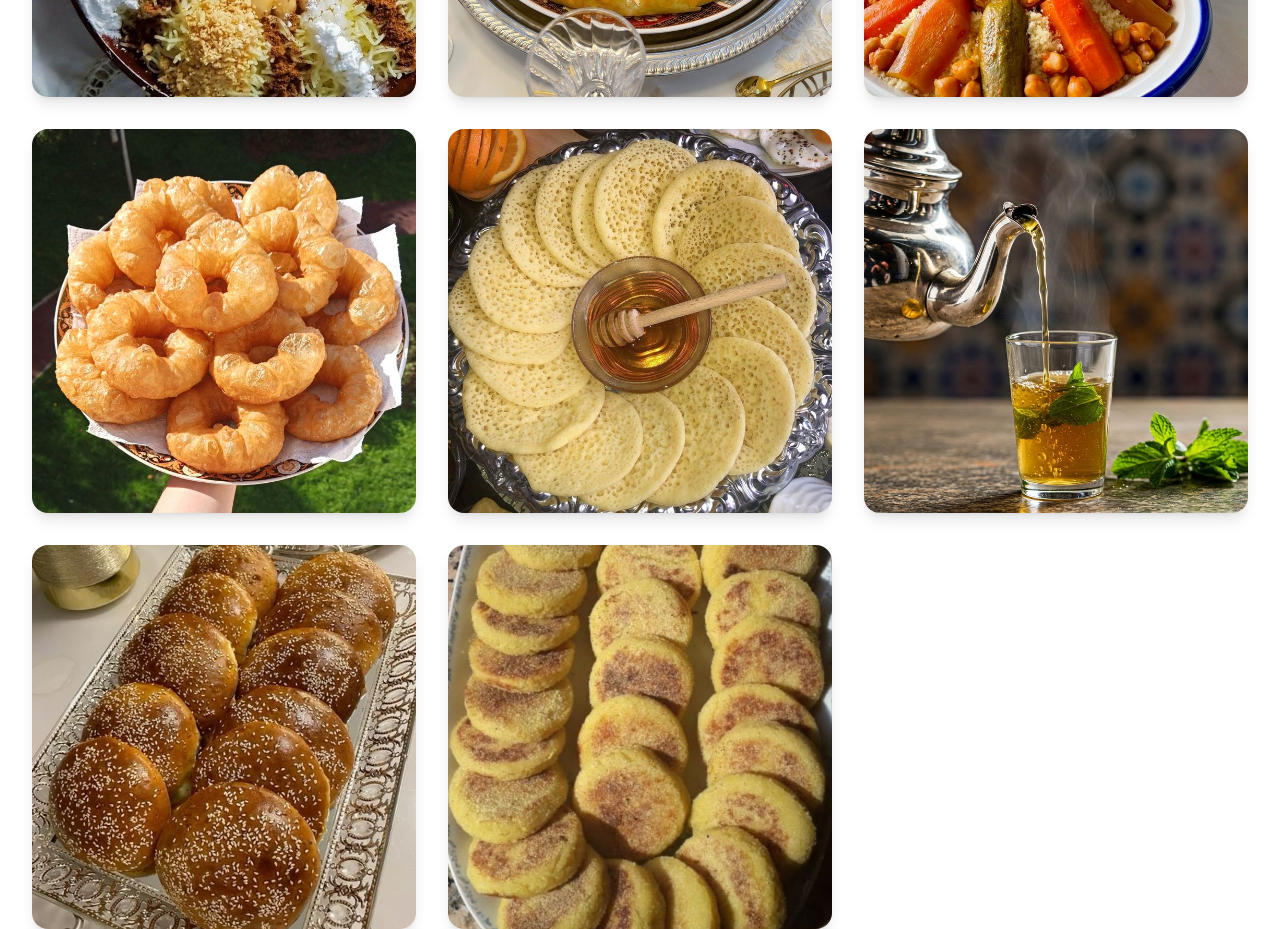
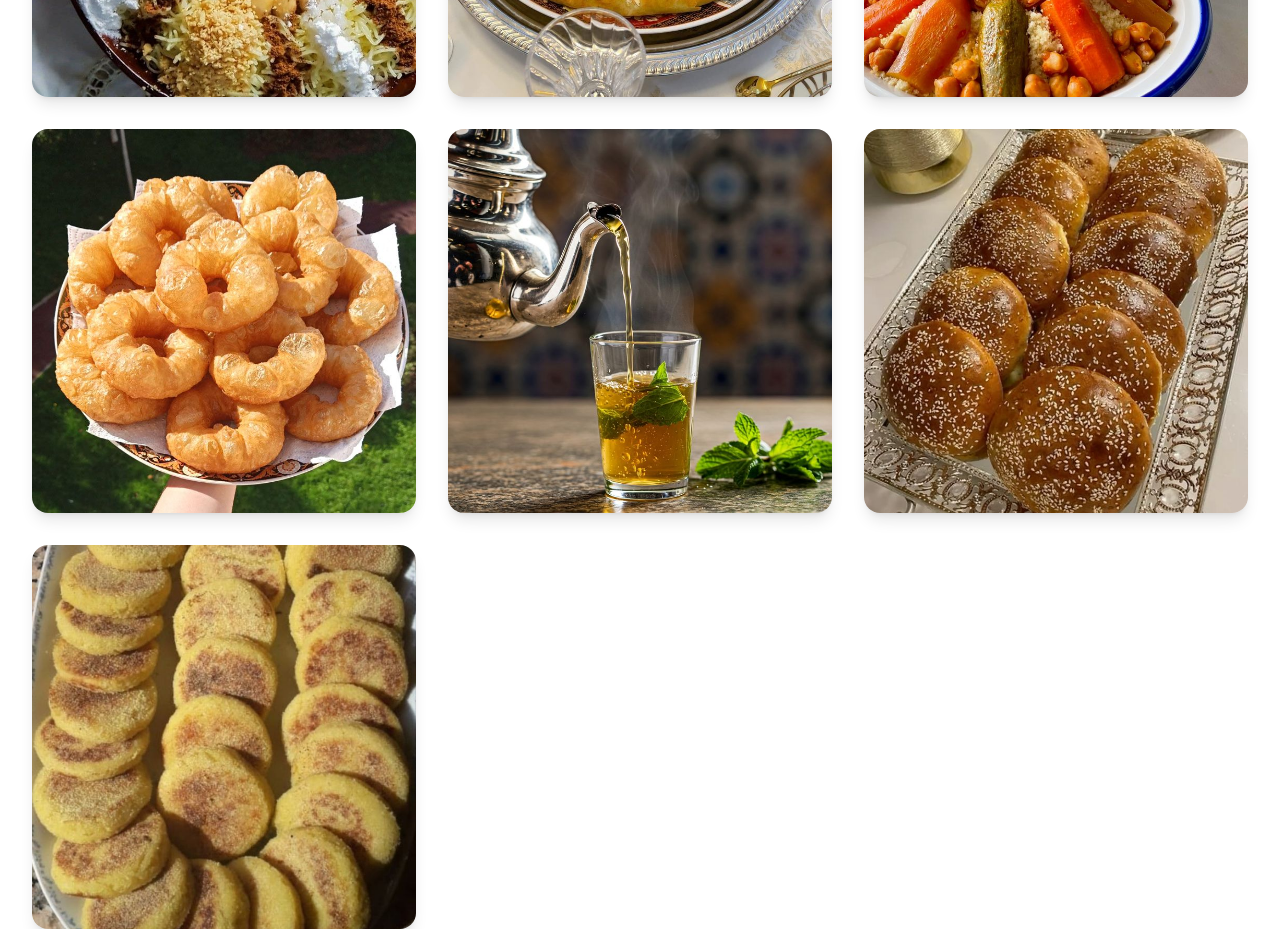
Before and after one commit to AnasSadki/Ai-Morocco-Guide-WorldCup-2030, a React (Vite) app: page /food-culture in a window 1280 px wide. Shown: the part 1720-2649 px from the top of the page. Built offline with nearby package versions, Linux system fonts and the light colour scheme.

Commit message:
Remove selected image from food gallery

```diff
--- a/src/pages/FoodCulture.tsx
+++ b/src/pages/FoodCulture.tsx
@@ -15,7 +15,6 @@ const FoodCulture = () => {
     '/files_5636413-1751293312740-بسطيلة الدجاج المغربية.jpg',
     '/files_5636413-1751293328742-Moroccan couscous.jpg',
     '/files_5636413-1751293349835-81 Traditional Christmas Foods To Feast On.jpg',
-    '/files_5636413-1751294415939-Moroccan baghrir 🇲🇦.jpg',
     '/files_5636413-1751294418975-Moroccan tea.jpg',
     '/files_5636413-1751294421930-Abundance.jpg',
     '/files_5636413-1751294424918-téléchargement.jpg'
```
